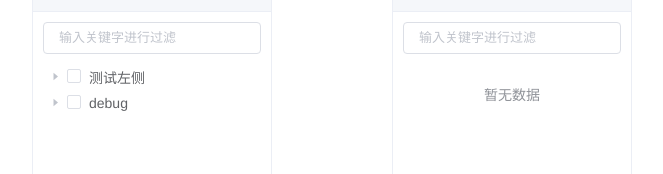
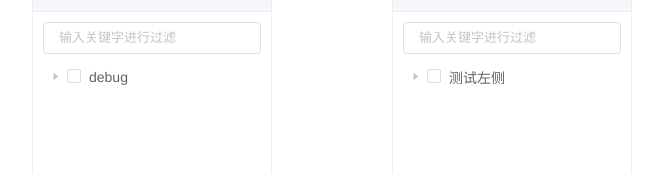
Before and after one commit to hql7/tree-transfer, a Vue app: page / in a window 1280 px wide. Shown: the part 321-495 px from the top of the page, without its empty margins (308-971 px from the left). Built offline with nearby package versions, Linux system fonts and the light colour scheme.

Commit message:
*) 更新app.vue demo实例

```diff
--- a/src/App.vue
+++ b/src/App.vue
@@ -9,13 +9,13 @@
       >
     </h4>
     <div class="box">
-      <!-- <tree-transfer :from_data='fromData' :to_data='toData' :defaultProps="{label:'label'}" @addBtn='add' @removeBtn='remove' :render-content="renderContent"> -->
       <tree-transfer
         :title="title"
         :from_data="fromData"
         :to_data="toData"
         :defaultProps="{ label: 'name', children: 'children' }"
         :defaultCheckedKeys="defaultCheckedKeys"
+        defaultTransfer
         :mode="mode"
         lazy
         :lazyFn="lazyFn"
@@ -805,6 +805,11 @@ export default {
         this.defaultCheckedKeys = res.data.dtu[0].items.map(item => item.id); */
     // });
   },
+  mounted() {
+    setTimeout(()=>{
+      this.defaultCheckedKeys = [1]
+    }, 1000)
+  },
   methods: {
     // 懒加载回调
     lazyFn(node, resolve) {
```
